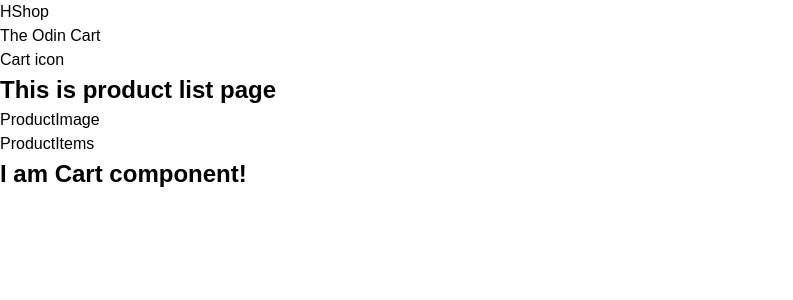
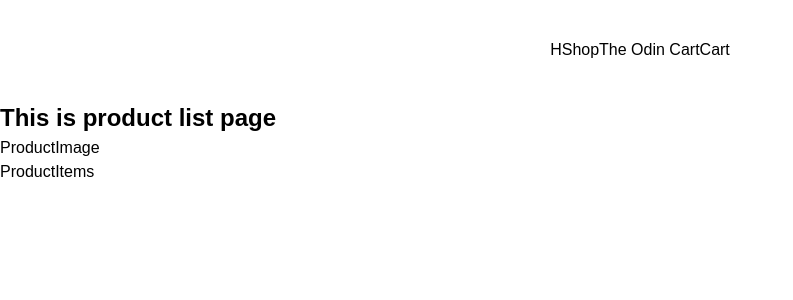
Before and after one commit to Tebibux/ShoppingCart, a React (Vite) app: page / in a window 1280 px wide. Shown: the top 300 px of the page, without its empty margins (0-793 px from the left). Built offline with nearby package versions, Linux system fonts and the light colour scheme.

Commit message:
Header Styling

```diff
--- a/src/App.css
+++ b/src/App.css
@@ -1,6 +1,7 @@
 :root {
     --primary-color: #AE5D26;
-    --secondary-color: #ffd4d4;
+    /* --secondary-color: #ffd4d4; */
+    --secondary-color: #000000;
 }
 
 *{
@@ -12,3 +13,14 @@ body{
     font-family: Arial, sans-serif;
     line-height: 1.5;
 }
+
+.top-header{
+    display: flex;
+    justify-content: center;
+    align-items: center;
+    width: 100%;
+    height: 100px;
+    background: linear-gradient(to bottom, rgba(255, 255, 255, 1), rgba(255, 255, 255, 0));
+    color: var(--secondary-color);
+    padding: 10px 0;
+}
--- a/src/App.jsx
+++ b/src/App.jsx
@@ -1,4 +1,3 @@
-import Cart from "./Components/Cart"
 import Header from "./Components/Header"
 import ProductList from "./Components/ProductList"
 import './App.css'
@@ -9,7 +8,6 @@ function App() {
     <>
       <Header />
       <ProductList />
-      <Cart />
     </>
   )
 }
--- a/src/Components/Header.jsx
+++ b/src/Components/Header.jsx
@@ -4,7 +4,7 @@ const Header = () => {
             <div className="top-header">
                 <div className="cart-logo">HShop</div>
                 <div className="cart-brand-title">The Odin Cart</div>
-                <div className="cart">Cart icon</div>
+                <div className="cart">Cart</div>
             </div>
         </>
     )
--- a/src/Components/ProductList.jsx
+++ b/src/Components/ProductList.jsx
@@ -3,11 +3,11 @@ import ProductItems from "./subComponents/ProductItems"
 
 const ProductList = () => {
     return (
-        <>
-        <h2>This is product list page</h2>
-        <ProductImage />
-        <ProductItems />
-        </>
+        <div className="product-list">
+            <h2>This is product list page</h2>
+            <ProductImage />
+            <ProductItems />
+        </div>
     )
 }
 
```
